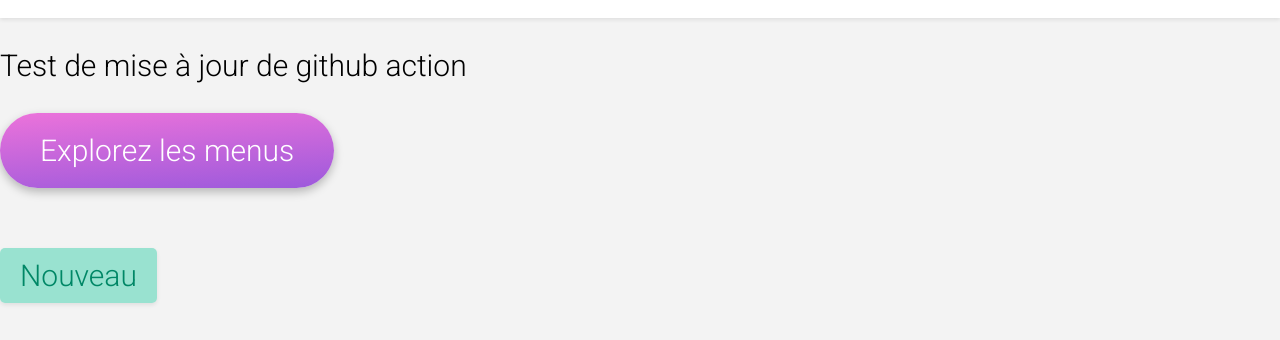
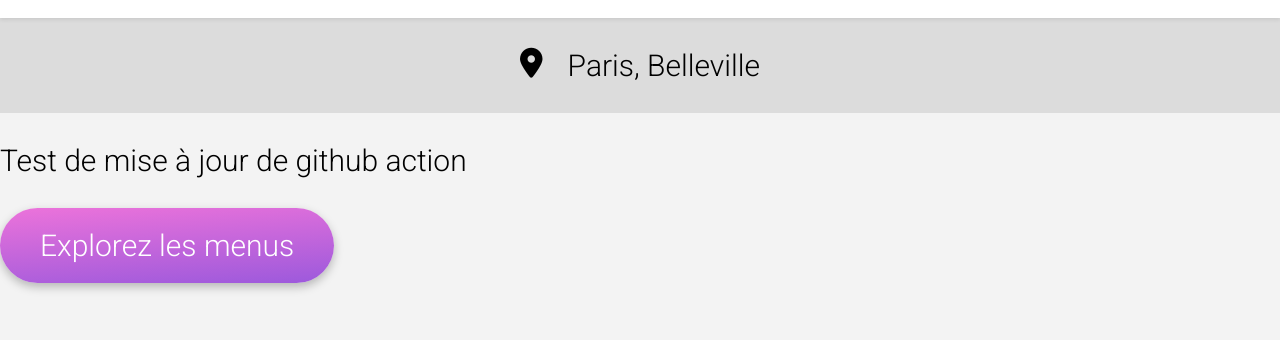
Before and after one commit to samakunchan/ohmyfood, a website: page index.html in a window 1280 px wide. Shown: the part 83-423 px from the top of the page. Drawn offline with Linux system fonts and the light colour scheme; a web font is replaced by a local one.

Commit message:
feat: localization
- Add design for localization

```diff
--- a/index.html
+++ b/index.html
@@ -19,6 +19,12 @@
       </a>
       <h1 class="text-title">OhMyFood</h1>
     </header>
+    <section class="localisation">
+      <div>
+        <i class="fas fa-map-marker-alt"></i>
+        <span>Paris, Belleville</span>
+      </div>
+    </section>
     <p>Test de mise à jour de github action</p>
     <button class="call-to-action">Explorez les menus</button>
     <br>
--- /dev/null
+++ b/sass/pages/_home.scss
@@ -0,0 +1,12 @@
+.localisation {
+  display: flex;
+  justify-content: center;
+  padding: 30px;
+  background-color: gainsboro;
+  div {
+    position: relative;
+    width: 8em;
+    display: flex;
+    justify-content: space-between;
+  }
+}
```
Also changed, not shown: sass/main.css, 1 other file.
